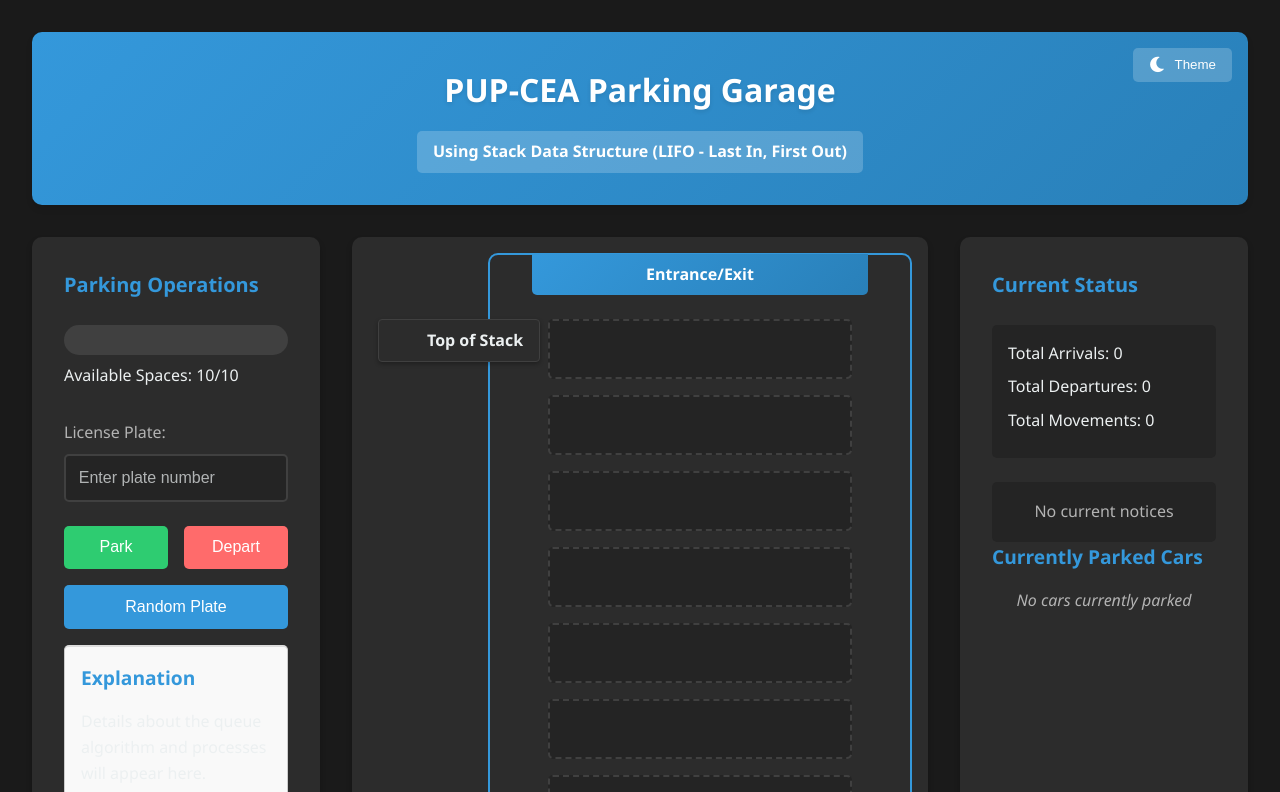
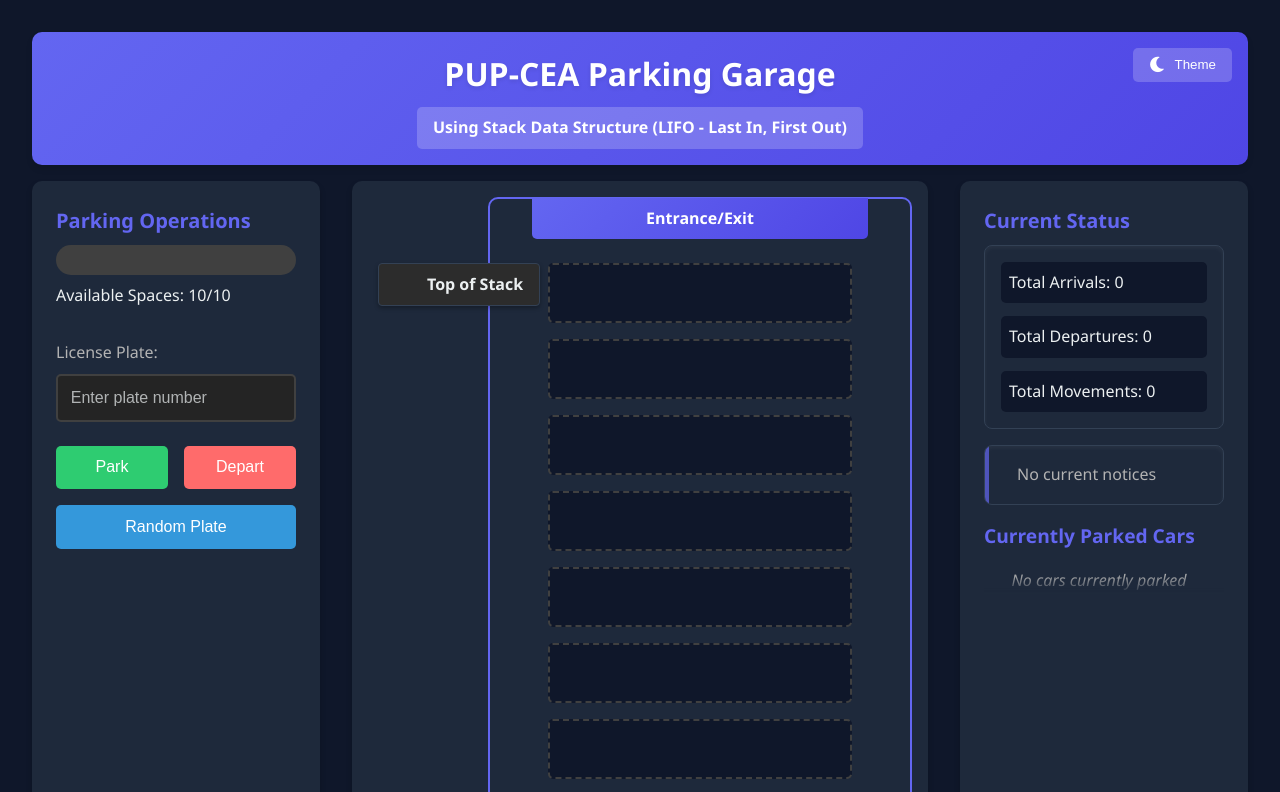
Before and after one commit to cikeyz/park-stacks, a plain HTML site: page index.html in a window 1280 px wide. Both pictures are taken after a click on the button "Theme". Shown: the top 792 px of the page. Drawn offline with Linux system fonts and the light colour scheme.

Commit message:
Add files via upload

```diff
--- a/index.html
+++ b/index.html
@@ -3,7 +3,7 @@
 <head>
     <meta charset="UTF-8">
     <meta name="viewport" content="width=device-width, initial-scale=1.0">
-    <title>PUP-CEA Parking Garage</title>
+    <title>ParkStacks</title>
     <link rel="stylesheet" href="styles.css">
     <link rel="stylesheet" href="https://cdnjs.cloudflare.com/ajax/libs/font-awesome/6.0.0/css/all.min.css">
 </head>
@@ -42,10 +42,6 @@
                     </div>
                     <div class="button-group" style="margin-top: 1rem;">
                         <button class="btn primary" id="randomPlateButton" style="grid-column: span 2;">Random Plate</button>
-                    </div>
-                    <div class="explanation-pane" id="explanationPane">
-                        <h3>Explanation</h3>
-                        <p id="explanationText">Details about the queue algorithm and processes will appear here.</p>
                     </div>
                 </section>
 
--- a/script.js
+++ b/script.js
@@ -363,7 +363,6 @@ class ParkingGarageUI {
 
         this.plateInput.value = '';
         this.isAnimating = false;
-        this.updateExplanationPane(`Car with plate number ${plateNumber} parked using LIFO (Last In, First Out) strategy.`);
     }
 
     async handleRemoveCar() {
@@ -419,12 +418,6 @@ class ParkingGarageUI {
         this.plateInput.value = '';
         this.updateUI();
         this.isAnimating = false;
-        this.updateExplanationPane(`Car with plate number ${plateNumber} removed using LIFO (Last In, First Out) strategy.`);
-    }
-
-    updateExplanationPane(message) {
-        const explanationText = document.getElementById('explanationText');
-        explanationText.textContent = message;
     }
 }
 
--- a/styles.css
+++ b/styles.css
@@ -22,18 +22,17 @@ body {
 /* Header styles */
 header {
     background: var(--stack-gradient);
-    padding: 2rem;
+    padding: 1rem;
     color: white;
     text-align: center;
     border-radius: 10px;
-    margin-bottom: 2rem;
+    margin-bottom: 1rem;
     box-shadow: 0 4px 6px rgba(0, 0, 0, 0.1);
     position: relative;
 }
 
 h1 {
     color: white;
-    margin-bottom: 0.5rem;
     text-shadow: 0 2px 4px rgba(0, 0, 0, 0.1);
 }
 
@@ -59,7 +58,7 @@ h1 {
 .status-panel {
     background: var(--panel-bg);
     border-radius: 10px;
-    padding: 2rem;
+    padding: 1.5rem;
     box-shadow: 0 2px 4px rgba(0, 0, 0, 0.1);
     color: var(--text-color);
     transition: background-color 0.3s ease, color 0.3s ease;
@@ -67,7 +66,7 @@ h1 {
 
 h2 {
     color: var(--stack-theme);
-    margin-bottom: 1.5rem;
+    margin-bottom: 0.5rem;
     font-size: 1.25rem;
 }
 
@@ -167,17 +166,35 @@ input::placeholder {
 
 /* Statistics section */
 .statistics {
-    background: var(--bg-color);
+    background: var(--panel-bg);
     padding: 1rem;
-    border-radius: 5px;
-    margin-bottom: 1.5rem;
+    border-radius: var(--radius-md);
+    box-shadow: var(--shadow-inner);
+    border: 1px solid var(--border-color);
+    margin-bottom: 1rem;
 }
 
 .statistics p {
-    margin-bottom: 0.5rem;
+    margin-bottom: 0.8rem;
+    padding: 0.5rem;
+    border-radius: var(--radius-sm);
+    background: var(--bg-color);
+    transition: transform 0.2s ease;
+    display: flex;
+    justify-content: space-between;
+    align-items: center;
 }
 
-/* Parked cars list */
+.statistics p:last-child {
+    margin-bottom: 0;
+}
+
+.statistics p:hover {
+    transform: translateX(5px);
+    background: var(--hover-bg);
+}
+
+/* Parked cars list styles - updated */
 .cars-list {
     display: flex;
     flex-direction: column;
@@ -188,34 +205,45 @@ input::placeholder {
     display: flex;
     align-items: center;
     justify-content: space-between;
-    padding: 0.5rem;
-    border-bottom: 1px solid var(--border-color);
+    padding: 1rem;
     background: var(--panel-bg);
-    border-radius: 4px;
+    border-radius: var(--radius-md);
+    border: 1px solid var(--border-color);
+    margin-bottom: 0.5rem;
+    transition: all 0.3s ease;
+    box-shadow: var(--shadow-inner);
 }
 
 .car-list-item:hover {
     background: var(--hover-bg);
+    transform: translateX(5px);
+}
+
+.car-list-item span {
+    font-weight: 500;
+    color: var(--text-color);
 }
 
 .car-remove-btn {
-    padding: 0.3rem 0.6rem;
+    padding: 0.5rem 1rem;
     background: var(--secondary-color);
     color: white;
     border: none;
-    border-radius: 3px;
+    border-radius: var(--radius-sm);
     cursor: pointer;
     font-size: 0.9rem;
     transition: all 0.2s ease;
+    box-shadow: var(--shadow-raised);
 }
 
 .car-remove-btn:hover {
-    background: #c0392b;
-    transform: scale(1.05);
+    background: var(--secondary-color);
+    transform: translateY(-2px);
+    box-shadow: var(--shadow-hover);
 }
 
 .car-remove-btn:active {
-    transform: scale(0.95);
+    transform: translateY(0);
 }
 
 .empty-message {
@@ -226,28 +254,49 @@ input::placeholder {
 
 /* Notice Pane styles */
 .notice-pane {
-    margin-top: 1rem;
+    margin: 1rem 0;
     padding: 1rem;
-    border-radius: 5px;
-    background: var(--bg-color);
+    border-radius: var(--radius-md);
+    background: var(--panel-bg);
     min-height: 60px;
-    display: flex;
-    align-items: center;
-    justify-content: center;
+    border: 1px solid var(--border-color);
+    box-shadow: var(--shadow-inner);
+    position: relative;
+    overflow: hidden;
+}
+
+.notice-pane::before {
+    content: '';
+    position: absolute;
+    top: 0;
+    left: 0;
+    width: 4px;
+    height: 100%;
+    background: var(--stack-theme);
+    opacity: 0.7;
 }
 
 .notice-message {
     margin: 0;
-    text-align: center;
-    transition: color 0.3s ease;
+    text-align: left;
+    padding-left: 1rem;
+    transition: all 0.3s ease;
 }
 
 .notice-message.success {
     color: var(--success-color);
 }
 
+.notice-message.success::before {
+    background: var(--success-color);
+}
+
 .notice-message.error {
     color: var(--secondary-color);
+}
+
+.notice-message.error::before {
+    background: var(--secondary-color);
 }
 
 /* Remove modal styles as they're no longer needed */
@@ -299,7 +348,7 @@ input::placeholder {
 }
 
 .parking-spot {
-    background: var(--spot-bg);
+    background: var(--bg-color);
     border: 2px dashed var(--spot-border);
     border-radius: 5px;
     height: 60px;
@@ -510,22 +559,37 @@ input::placeholder {
     --transition-normal: 0.3s ease;
 
     /* Light theme variables */
-    --primary-color: #2c3e50;
-    --secondary-color: #e74c3c;
+    --primary-color: #6C5CE7;
+    --primary-dark: #5D4ED6;
+    --primary-light: #8F85FF;
+    --secondary-color: #93D7BE;
     --success-color: #27ae60;
     --warning-color: #f39c12;
-    --text-color: #2c3e50;
-    --bg-color: #ecf0f1;
-    --panel-bg: #ffffff;
-    --stack-theme: #3498db;
-    --stack-gradient: linear-gradient(135deg, var(--stack-theme), #2980b9);
-    --border-color: #e0e0e0;
+    --text-color: #1A202C;
+    --bg-color: #E8ECF3;
+    --panel-bg: #FFFFFF;
+    --stack-theme: #6C5CE7;
+    --stack-gradient: linear-gradient(135deg, var(--primary-color), var(--primary-dark));
+    --border-color: #E2E8F0;
     --spot-bg: #f0f0f0;
     --spot-border: #ccc;
     --label-color: #666;
     --progress-bg: #e0e0e0;
     --hover-bg: #f1f3f5;
     --legend-bg: #ffffff;
+    --button-color: #6C5CE7;
+    --button-hover: #5D4ED6;
+    --accent-color: #93D7BE;
+    --shadow-color: rgba(108, 92, 231, 0.2);
+    --shadow-main: 0 4px 12px rgba(0, 0, 0, 0.08), 0 2px 4px rgba(0, 0, 0, 0.04);
+    --shadow-inner: inset 0 2px 4px rgba(0, 0, 0, 0.06);
+    --shadow-hover: 0 6px 15px rgba(0, 0, 0, 0.1), 0 3px 6px rgba(0, 0, 0, 0.05);
+    --shadow-raised: 0 4px 6px rgba(0, 0, 0, 0.1), 0 2px 4px rgba(0, 0, 0, 0.06);
+    --border-width: 3px;
+    --border-radius: 12px;
+    --border-radius-sm: 10px;
+    --border-radius-lg: 20px;
+    --transition-main: all 0.3s ease;
 }
 
 [data-theme="dark"] {
@@ -534,17 +598,23 @@ input::placeholder {
     --success-color: #2ecc71;
     --warning-color: #f1c40f;
     --text-color: #ecf0f1;
-    --bg-color: #1a1a1a;
-    --panel-bg: #2c2c2c;
-    --stack-theme: #3498db;
-    --stack-gradient: linear-gradient(135deg, #3498db, #2980b9);
-    --border-color: #404040;
+    --bg-color: #0F172A;
+    --panel-bg: #1E293B;
+    --stack-theme: #6366F1;
+    --stack-gradient: linear-gradient(135deg, #6366F1, #4F46E5);
+    --border-color: #334155;
     --spot-bg: #242424;
     --spot-border: #404040;
     --label-color: #b3b3b3;
     --progress-bg: #404040;
     --hover-bg: #363636;
     --legend-bg: #2c2c2c;
+    --button-color: #6366F1;
+    --button-hover: #4F46E5;
+    --accent-color: #475569;
+    --shadow-color: rgba(0, 0, 0, 0.3);
+    --shadow-main: 0 8px 20px var(--shadow-color);
+    --shadow-inner: inset 0 2px 4px rgba(255, 255, 255, 0.05);
 }
 
 /* Theme toggle button */
@@ -643,20 +713,46 @@ input::placeholder {
 }
 
 [data-theme="dark"] .car-list-item {
-    border-color: #404040;
-    background: #242424;
+    background: var(--panel-bg);
+    border-color: var(--border-color);
+    box-shadow: var(--shadow-inner);
 }
 
 [data-theme="dark"] .car-list-item:hover {
-    background: #363636;
+    background: var(--hover-bg);
+}
+
+[data-theme="dark"] .car-remove-btn {
+    background: var(--secondary-color);
+    box-shadow: var(--shadow-raised);
 }
 
 [data-theme="dark"] .statistics {
-    background: #242424;
+    background: var(--panel-bg);
+    border-color: var(--border-color);
+}
+
+[data-theme="dark"] .statistics p {
+    background: var(--bg-color);
 }
 
 [data-theme="dark"] .notice-pane {
-    background: #242424;
+    background: var(--panel-bg);
+    border-color: var(--border-color);
+}
+
+[data-theme="dark"] .statistics {
+    background: var(--panel-bg);
+    border-color: var(--border-color);
+}
+
+[data-theme="dark"] .statistics p {
+    background: var(--bg-color);
+}
+
+[data-theme="dark"] .notice-pane {
+    background: var(--panel-bg);
+    border-color: var(--border-color);
 }
 
 /* Enhanced button styles for dark mode */
@@ -691,14 +787,45 @@ input::placeholder {
     box-shadow: 0 2px 4px rgba(0, 0, 0, 0.3);
 }
 
+/* Remove the explanation pane styles */
 .explanation-pane {
-    margin-top: 1rem;
-    padding: 1rem;
-    border: 1px solid #ccc;
-    border-radius: 5px;
-    background-color: #f9f9f9;
+    display: none;
 }
 
 .button-group + .explanation-pane {
-    border-top: 2px solid #ddd;
+    display: none;
 }
+
+/* ...existing code... */
+
+.parked-cars {
+    max-height: 400px;
+    overflow-y: auto;
+    padding-right: 10px;
+    /* Add mask shadow effect */
+    mask-image: linear-gradient(to bottom,
+        black calc(100% - 20px),
+        transparent 100%
+    );
+    -webkit-mask-image: linear-gradient(to bottom,
+        black calc(100% - 20px),
+        transparent 100%
+    );
+    /* Add bottom border fade */
+    border-bottom: 1px solid var(--border-color);
+    box-shadow: 0 -10px 10px -10px inset rgba(0, 0, 0, 0.05);
+
+    /* Existing scrollbar styles */
+    &::-webkit-scrollbar {
+        width: 8px;
+    }
+    /* ...existing scrollbar code... */
+}
+
+/* Firefox scrollbar styling */
+.parked-cars {
+    scrollbar-width: thin;
+    scrollbar-color: var(--stack-theme) var(--bg-color);
+}
+
+/* ...existing code... */
```
